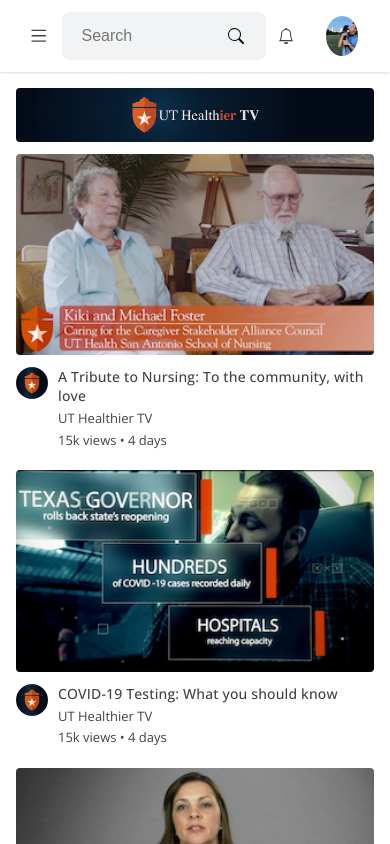
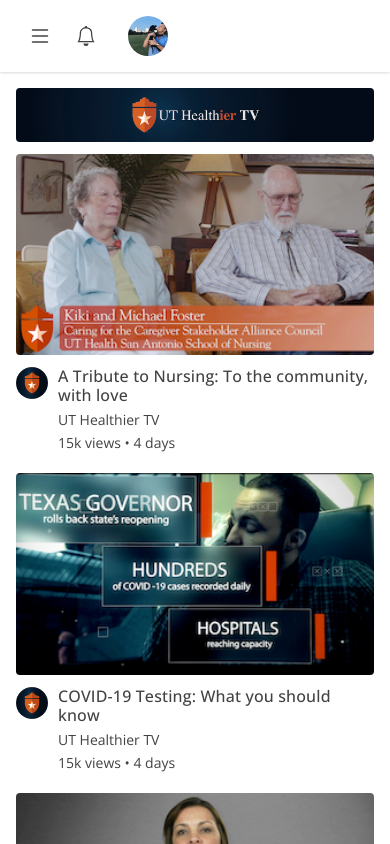
Before and after one commit to jeffclaybrook/UT-Refactored, a plain HTML site: page index.html in a window 390 px wide. Shown: the top 844 px of the page. Drawn offline with nearby package versions, Linux system fonts and the light colour scheme.

Commit message:
Update style.css

```diff
--- a/style.css
+++ b/style.css
@@ -193,13 +193,13 @@
 
 header .avatar {
   align-items: center;
-  display: inline-flex;
+  display: flex;
   margin: 0 .5rem;
 }
 
 header .avatar img {
   border-radius: 50%;
-  display: inline-flex;
+  display: flex;
   height: 2.5rem;
   width: 2.5rem;
 }
@@ -340,7 +340,7 @@
 
 .card-details h3 {
   color: var(--black);
-  font-size: .875rem;
+  font-size: 1rem;
   font-weight: 500;
   line-height: calc(.8125rem + 6px);
   margin-bottom: .25rem;
@@ -355,7 +355,7 @@
 
 .card-details p {
   color: var(--black);
-  font-size: .8125rem;
+  font-size: .875rem;
   font-weight: 400;
 }
 
@@ -364,7 +364,11 @@
 }
 
 @media (max-width: 768px) {
-  nav.expanded+main {
+  header aside:first-of-type {
+    display: none;
+  }
+
+   nav.expanded+main {
      margin-left: 0;
      width: 100%;
   }
```
